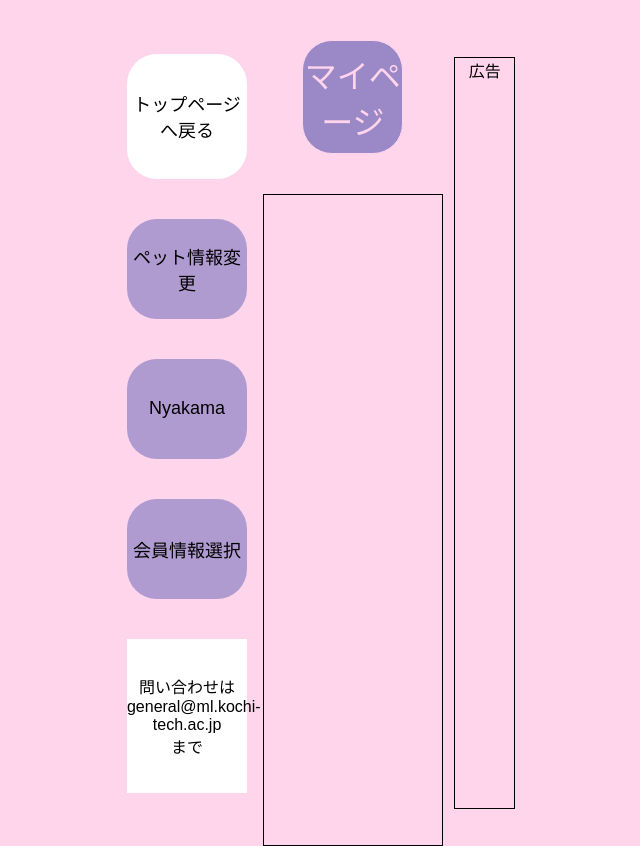
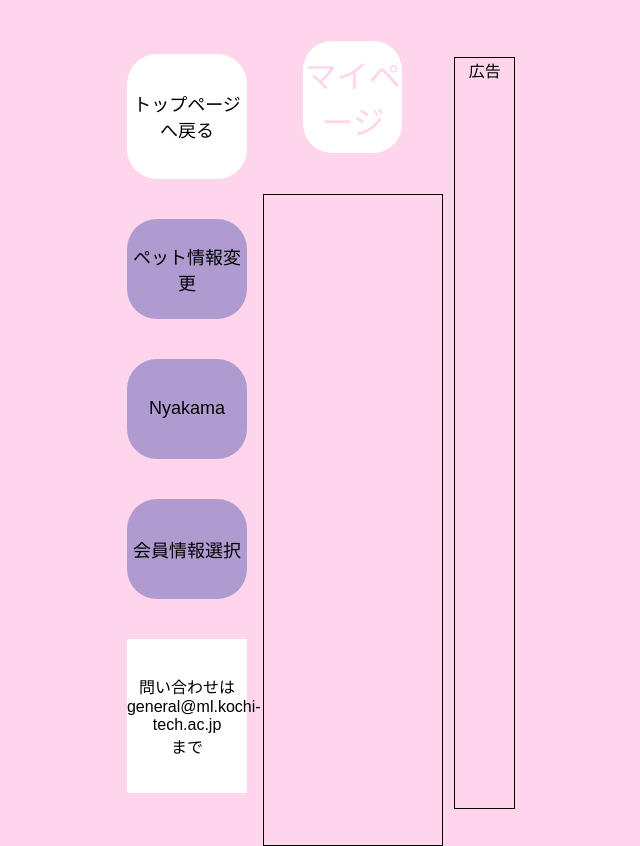
Before and after one commit to pyo216/Neozero_Front, a React (Create React App) app in the folder soft/: page /mypage in a window 1280 px wide. Shown: the whole page, without its empty margins (321-961 px from the left). Built offline with nearby package versions, Linux system fonts and the light colour scheme.

Commit message:
マイページ

```diff
--- a/soft/src/mypage/mypage.js
+++ b/soft/src/mypage/mypage.js
@@ -64,7 +64,7 @@ const MyPage = () => {
 
         <div className={styles.center}>
 
-          <div className={styles.mypage}>マイページ</div>
+          <div className={styles.title}>マイページ</div>
           <div className={styles.media}></div>
 
         </div>
--- a/soft/src/mypage/mypage.module.css
+++ b/soft/src/mypage/mypage.module.css
@@ -62,7 +62,7 @@
     text-align: center;
 }
 
-.mypage {
+.title {
     text-align: center;
     margin: 40px auto;
     border-radius: 30px;
@@ -70,7 +70,7 @@
     width: 50%;
     border: solid 1px;
     font-size: xx-large;
-    background: #9a88c7;
+    background: #fff; /* 背景色 */
     color: #FFD5EC;
 }
 
```
